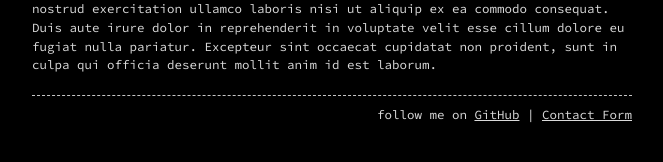
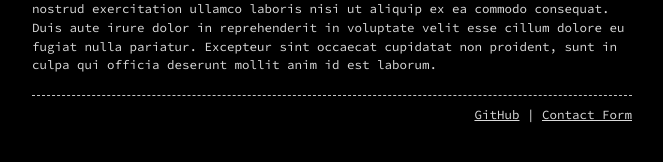
Before and after one commit to esccode/esccode.github.io, a Jekyll site: the page built from index.md, in a window 1280 px wide. Shown: the part 175-337 px from the top of the page, without its empty margins (308-971 px from the left). Built offline with Jekyll 4.4.1, drawn with Linux system fonts in a browser that asks for light colours.

Commit message:
Update _config.yml

```diff
--- a/_config.yml
+++ b/_config.yml
@@ -16,7 +16,7 @@
 - about.md
 - contact.md
 
-footer: 'follow me on <a href="https://github.com/keca13/">GitHub</a> | <a href="https://keca13.github.io/contact">Contact Form</a>'
+footer: '<a href="https://github.com/keca13/">GitHub</a> | <a href="https://keca13.github.io/contact">Contact Form</a>'
 
 #style: light # dark (default) or light
 #listen_for_clients_preferred_style: true # true or false (default)
```
